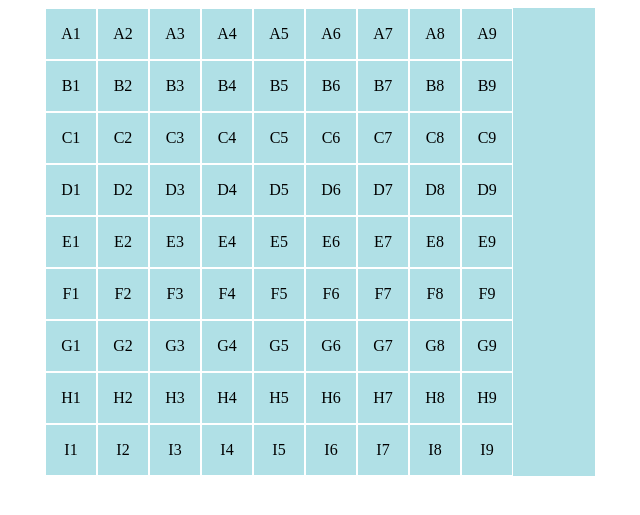
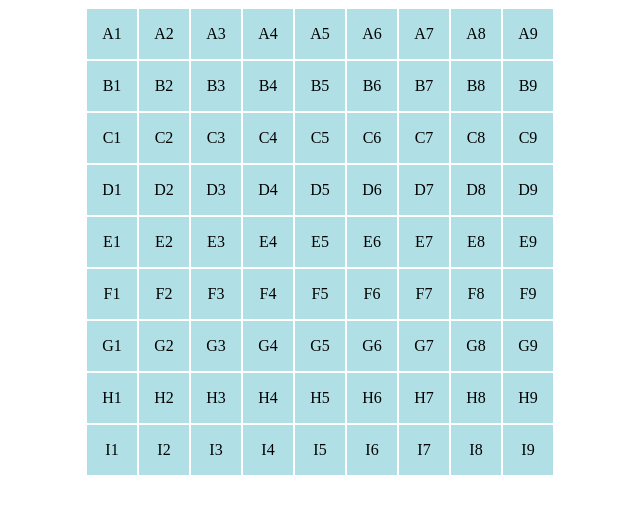
Before and after one commit to SethHWeidman/Sudoku_solver, a Flask app: page / in a window 1280 px wide. Shown: the top 515 px of the page, without its empty margins (320-960 px from the left). Run offline with Flask 2, Linux system fonts and the light colour scheme.

Commit message:
Final CSS for sizing and positioning

```diff
--- a/static/stylesheets/style.css
+++ b/static/stylesheets/style.css
@@ -1,23 +1,30 @@
 .grid {
-  width: 550px;
-  /*height: 550px;*/
-  background-color: powderblue;
+  width: 468px; /*52 x 9 */
+  height: 468px;
+
+  /*Center horizontally*/
   display: block;
-  margin: auto; /*Centers horizontally*/
+  margin: auto;
 }
 
 .grid-row {
+
+  /*Maintain row width while wrapping next row around*/
   display: inline-block;
-  vertical-align: top;
-  margin: auto;
+
   background-color: powderblue;
 }
 
 .cell {
+  /*Size cells*/
   width: 50px;
   height: 50px;
   border: 1px solid white;
+
+  /*Gets cells to move to left of row.*/
   float: left;
+
+  /*Align text within cells.*/
   text-align: center;
   vertical-align: middle;
   line-height: 50px;
--- a/templates/index.html
+++ b/templates/index.html
@@ -1,5 +1,3 @@
-<!DOCTYPE html>
-<html>
 <head>
    <title>Main page</title>
    <!-- Theme CSS -->
@@ -278,4 +276,3 @@
       </div>
    </div>
 </body>
-</html>
```
Lines whose indentation alone changed are shown as unchanged.
